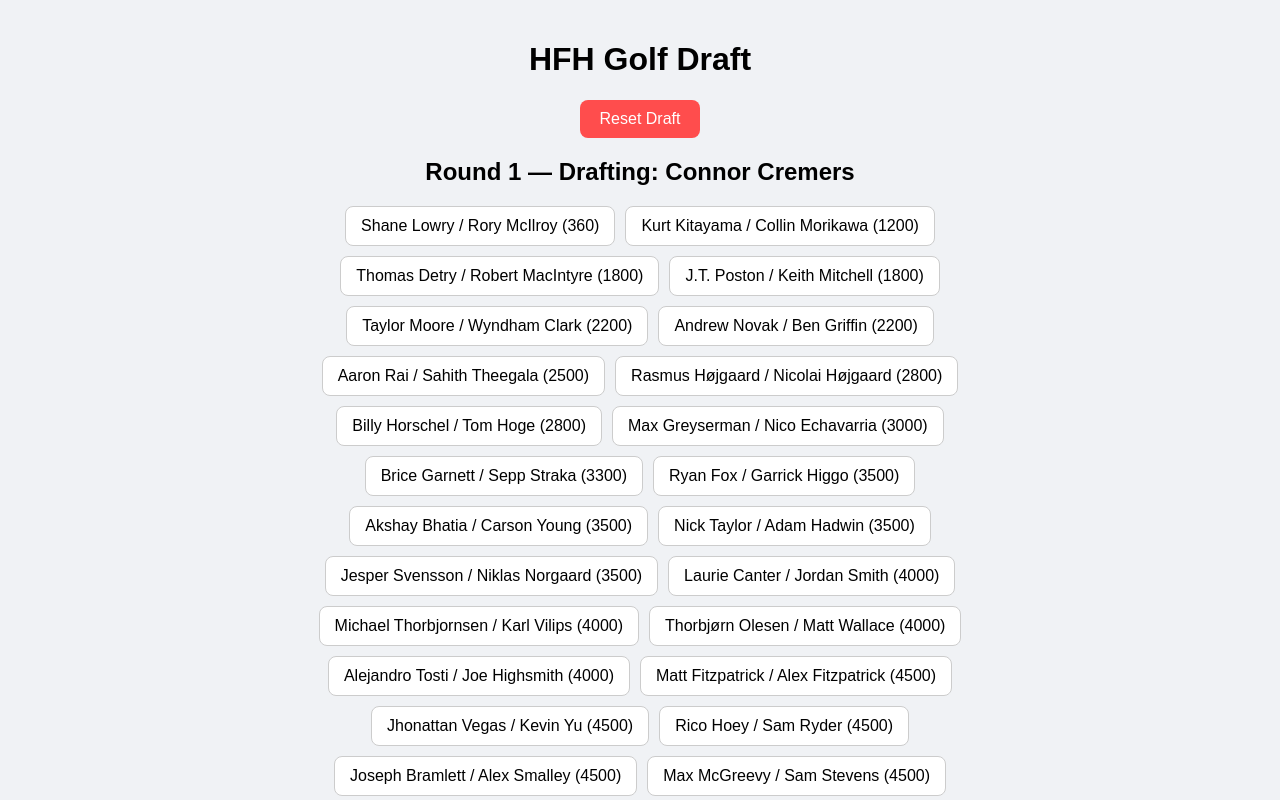
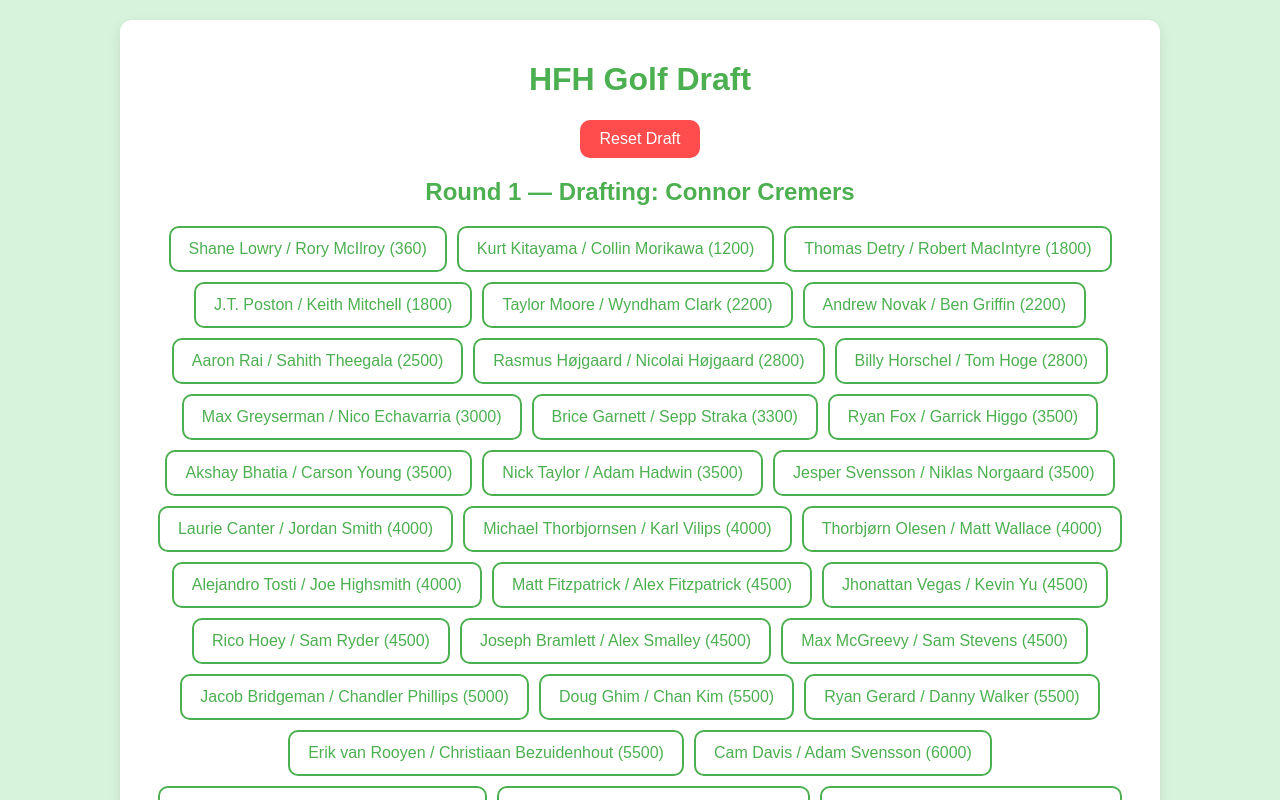
Before and after one commit to 09tannerm/HFH-Golf-Draft, a React (Vite) app: page / in a window 1280 px wide. Shown: the top 800 px of the page. Built offline with nearby package versions, Linux system fonts and the light colour scheme.

Commit message:
Update style.css

```diff
--- a/style.css
+++ b/style.css
@@ -1,18 +1,23 @@
 body {
-  font-family: Arial, sans-serif;
+  font-family: 'Poppins', Arial, sans-serif;
   margin: 0;
   padding: 0;
-  background-color: #f0f2f5;
+  background-color: #d8f3dc;
+  color: #333;
 }
 
 .app {
-  max-width: 800px;
-  margin: 0 auto;
+  max-width: 1000px;
+  margin: 20px auto;
   padding: 20px;
+  background-color: white;
+  border-radius: 12px;
+  box-shadow: 0 4px 12px rgba(0, 0, 0, 0.1);
 }
 
 h1, h2 {
   text-align: center;
+  color: #4CAF50;
 }
 
 .team-list {
@@ -24,21 +29,26 @@ h1, h2 {
 }
 
 .team-button {
-  padding: 10px 15px;
+  padding: 12px 18px;
   font-size: 16px;
-  border: 1px solid #ccc;
-  border-radius: 8px;
+  border: 2px solid #4CAF50;
+  border-radius: 10px;
   background-color: white;
+  color: #4CAF50;
   cursor: pointer;
-  transition: background-color 0.2s;
+  transition: background-color 0.3s, color 0.3s, transform 0.2s;
 }
 
 .team-button:hover {
-  background-color: #e6f7ff;
+  background-color: #81c784;
+  color: white;
+  transform: scale(1.05);
 }
 
 .team-button:disabled {
   background-color: #ddd;
+  color: #999;
+  border: 2px solid #ccc;
   cursor: not-allowed;
 }
 
@@ -59,9 +69,10 @@ h1, h2 {
   background-color: #ff4d4d;
   color: white;
   border: none;
-  border-radius: 8px;
+  border-radius: 10px;
   cursor: pointer;
   font-size: 1rem;
+  transition: background-color 0.3s;
 }
 
 .reset-button:hover {
@@ -77,13 +88,13 @@ h1, h2 {
 
 .draft-summary th, .draft-summary td {
   border: 1px solid #ccc;
-  padding: 12px 16px;
+  padding: 14px 18px;
   text-align: center;
   font-size: 16px;
 }
 
 .draft-summary th {
-  background-color: #007bff;
+  background-color: #4CAF50;
   color: white;
 }
 
@@ -96,5 +107,11 @@ h1, h2 {
 }
 
 .draft-summary tr:hover td {
-  background-color: #e0f7fa;
+  background-color: #c8e6c9;
 }
+
+/* On the clock styling */
+.on-the-clock {
+  color: #d32f2f;
+  font-weight: bold;
+}
```
